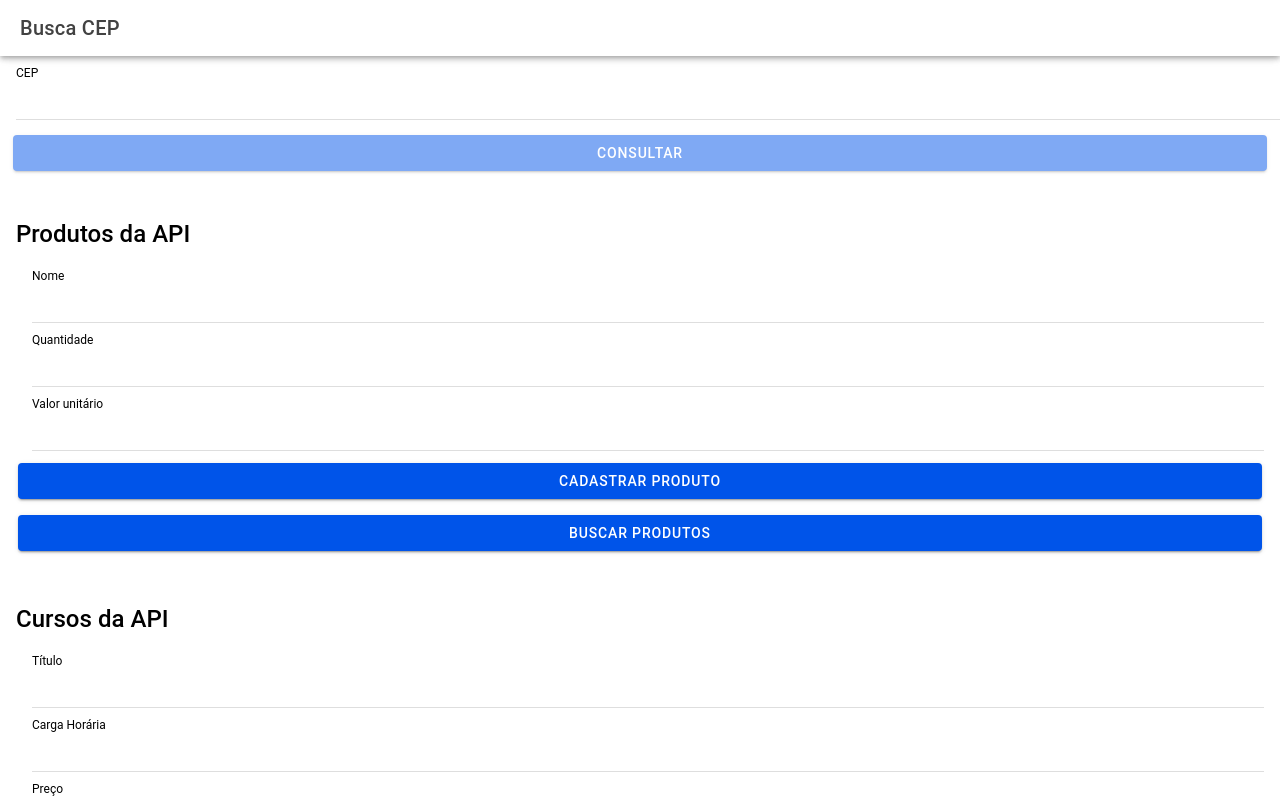
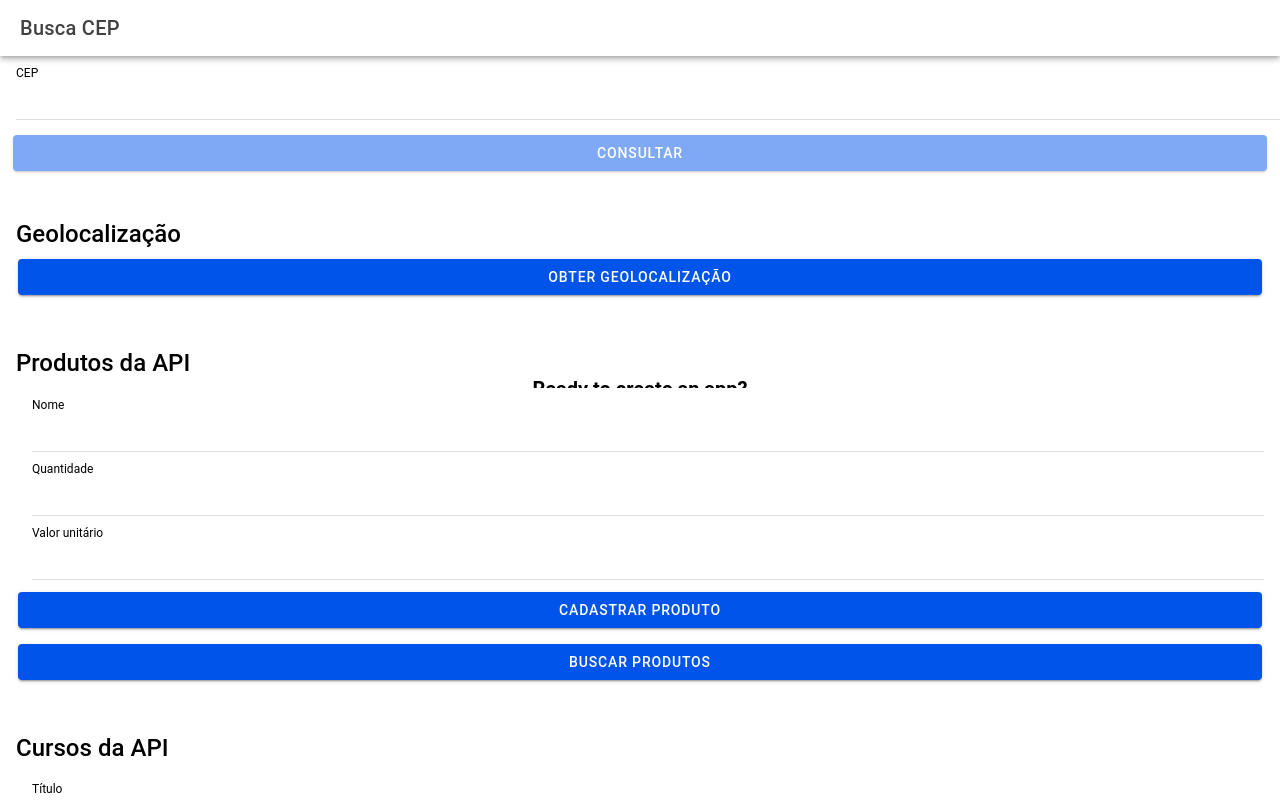
Before and after one commit to ccanutinho01/ProjetoIonic-, a React (Vite) app: page /home in a window 1280 px wide. Built offline with nearby package versions, Linux system fonts and the light colour scheme.

Commit message:
atualização de geolocalização

```diff
--- /dev/null
+++ b/src/components/GeoLocalizacao.tsx
@@ -0,0 +1,59 @@
+import { IonButton, IonText } from '@ionic/react';
+import { useState } from 'react';
+
+const GeoLocalizacao: React.FC = () => {
+  const [latitude, setLatitude] = useState<string | null>(null);
+  const [longitude, setLongitude] = useState<string | null>(null);
+  const [loading, setLoading] = useState(false);
+  const [error, setError] = useState<string | null>(null);
+
+  const obterLocalizacao = () => {
+    if (!navigator.geolocation) {
+      setError('Geolocalização não suportada pelo navegador');
+      return;
+    }
+
+    setLoading(true);
+    setError(null);
+
+    navigator.geolocation.getCurrentPosition(
+      (position) => {
+        setLatitude(position.coords.latitude.toFixed(6));
+        setLongitude(position.coords.longitude.toFixed(6));
+        setLoading(false);
+      },
+      (err) => {
+        setError(err.message);
+        setLoading(false);
+      },
+      {
+        enableHighAccuracy: true,
+        timeout: 10000,
+        maximumAge: 0,
+      }
+    );
+  };
+
+  return (
+    <div>
+      <IonButton expand="block" onClick={obterLocalizacao} disabled={loading}>
+        {loading ? 'Obtendo localização...' : 'Obter geolocalização'}
+      </IonButton>
+
+      {error && (
+        <IonText color="danger">
+          <p style={{ marginTop: '12px' }}>Erro: {error}</p>
+        </IonText>
+      )}
+
+      {latitude && longitude && (
+        <div style={{ marginTop: '12px' }}>
+          <p><strong>Latitude:</strong> {latitude}</p>
+          <p><strong>Longitude:</strong> {longitude}</p>
+        </div>
+      )}
+    </div>
+  );
+};
+
+export default GeoLocalizacao;
--- a/src/pages/Home.tsx
+++ b/src/pages/Home.tsx
@@ -14,6 +14,7 @@ import {
   IonNote,
 } from '@ionic/react';
 import ExploreContainer from '../components/ExploreContainer';
+import GeoLocalizacao from '../components/GeoLocalizacao';
 import { useState } from 'react';
 
 const Home: React.FC = () => {
@@ -233,6 +234,11 @@ const handleCadastrarCurso = async (event: React.FormEvent) => {
         )}
 
         <div style={{ padding: '16px' }}>
+          <h2>Geolocalização</h2>
+          <GeoLocalizacao />
+        </div>
+
+        <div style={{ padding: '16px' }}>
           <h2>Produtos da API</h2>
 
           <form onSubmit={handleCadastrarProduto}>
```
